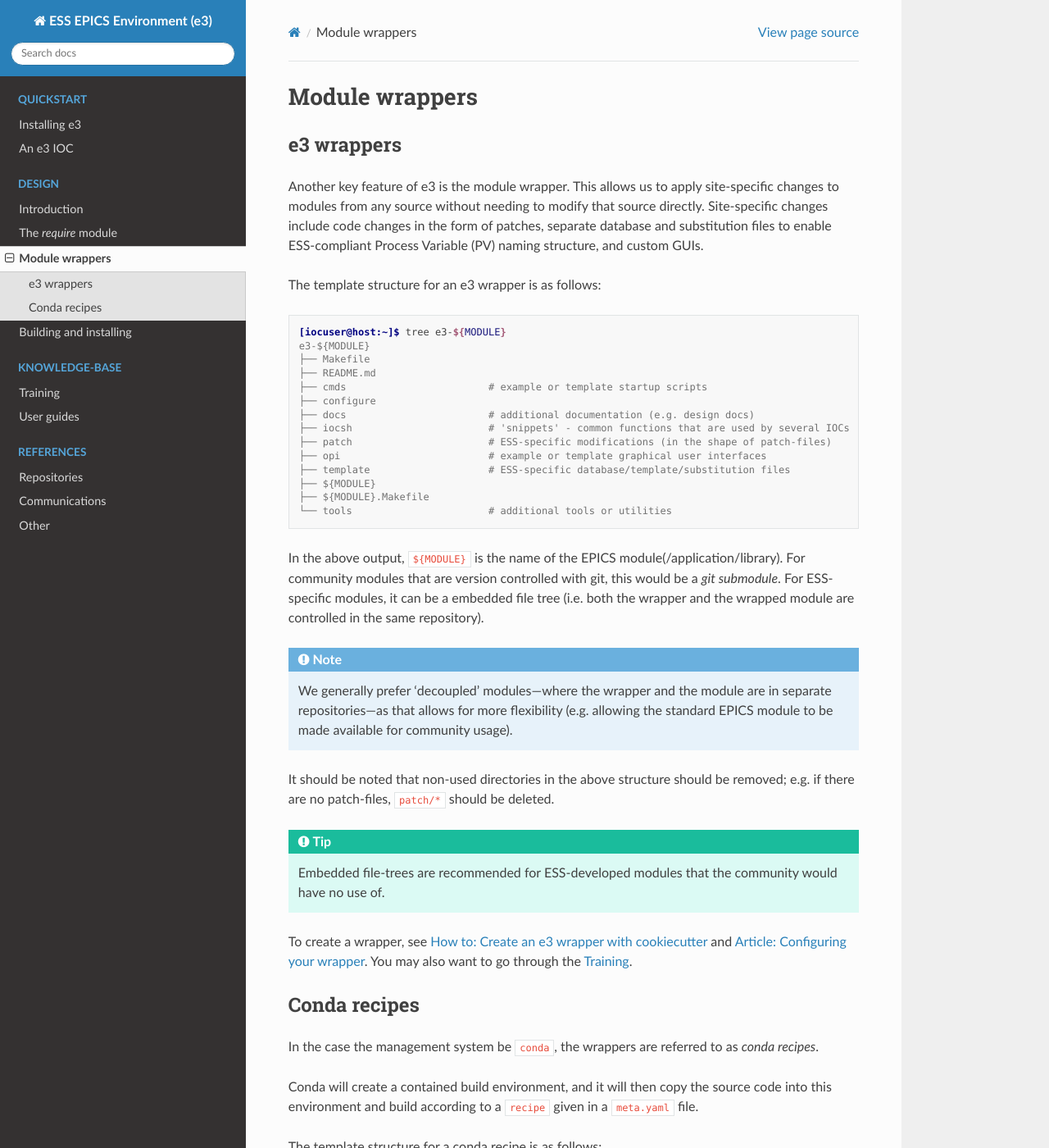
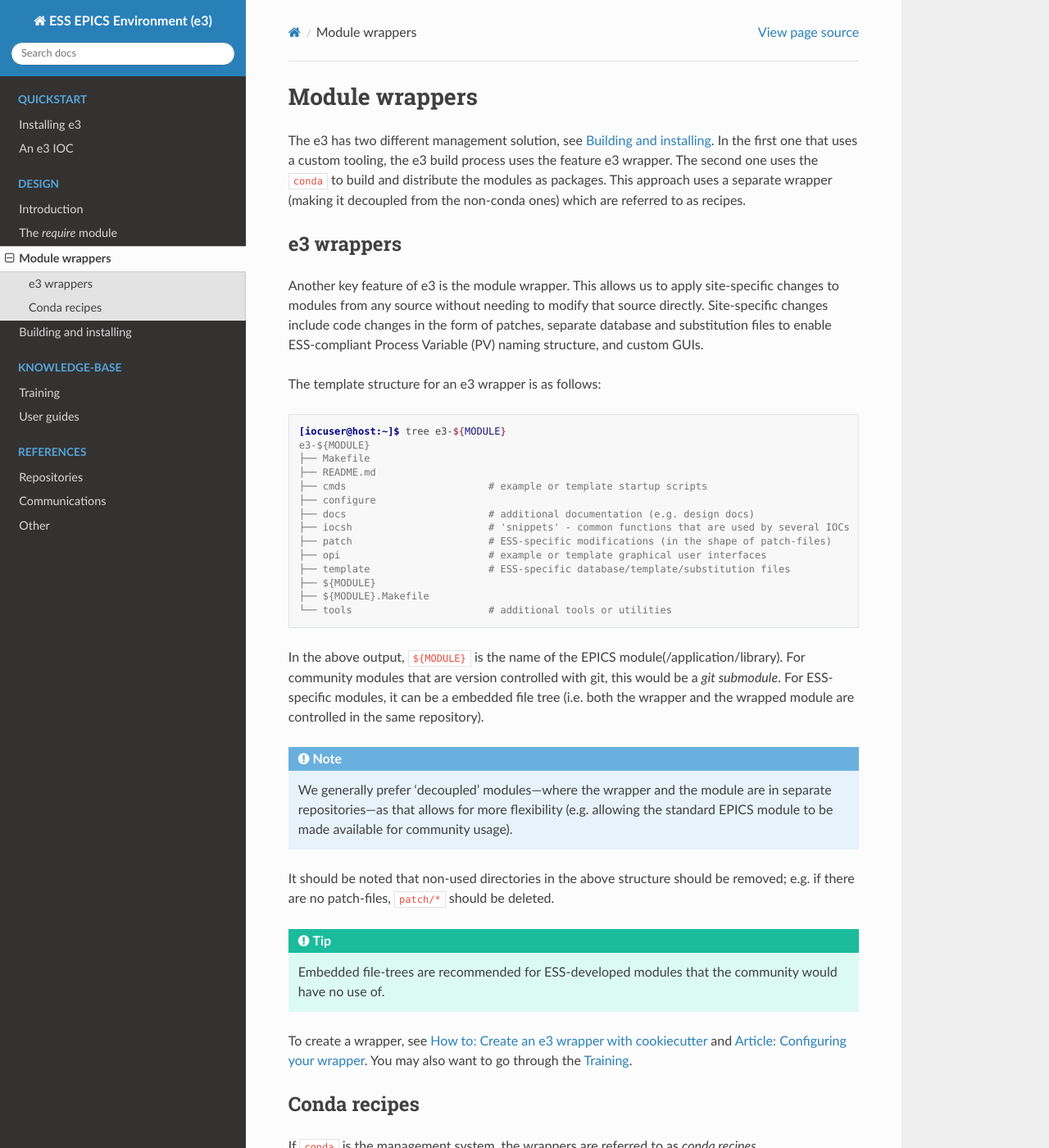
Before and after one commit to ttkorhonen/e3pages, a Sphinx documentation site: the page built from docs/design/3_wrappers.md, in a window 1280 px wide and 1400 px high. Shown: the whole window at 82% size. Built offline with Sphinx 7.4.7 and the Read the Docs theme 2.0.0, drawn with Linux system fonts in a browser that asks for light colours; some of the changed text lies outside the part shown.

Commit message:
Add a first paragraph explaining the two type of wrappers

```diff
--- a/docs/design/3_wrappers.md
+++ b/docs/design/3_wrappers.md
@@ -1,6 +1,14 @@
 (wrappers)=
 
 # Module wrappers
+
+The e3 has two different management solution, see {ref}`build_process`.
+In the first one that uses a custom tooling, the e3 build process
+uses the feature e3 wrapper.
+The second one uses the `conda` to build and distribute the modules
+as packages. This approach uses a separate wrapper
+(making it decoupled from the non-conda ones) which are referred
+to as recipes.
 
 ## e3 wrappers
 
@@ -54,7 +62,7 @@
 
 ## Conda recipes
 
-In the case the management system be `conda`, the wrappers are referred to as
+If `conda` is the management system, the wrappers are referred to as
 *conda recipes*.
 
 Conda will create a contained build environment, and it will then
@@ -80,8 +88,8 @@
 
 * `build.sh`: The build script for building and installing the package.
 
-* `Makefile.E3`: This is just a copy of the `${MODULE}.Makefile`
-  that would be in a normal e3-wrapper, but with minor modifications.
+* `Makefile.E3`: This is essentially just a copy of the `${MODULE}.Makefile`
+  used in the e3-wrapper, but with minor modifications.
 
 In the conda recipe it is possible to add files on top of the
 sources repository, from separate repository or in the recipe
```
